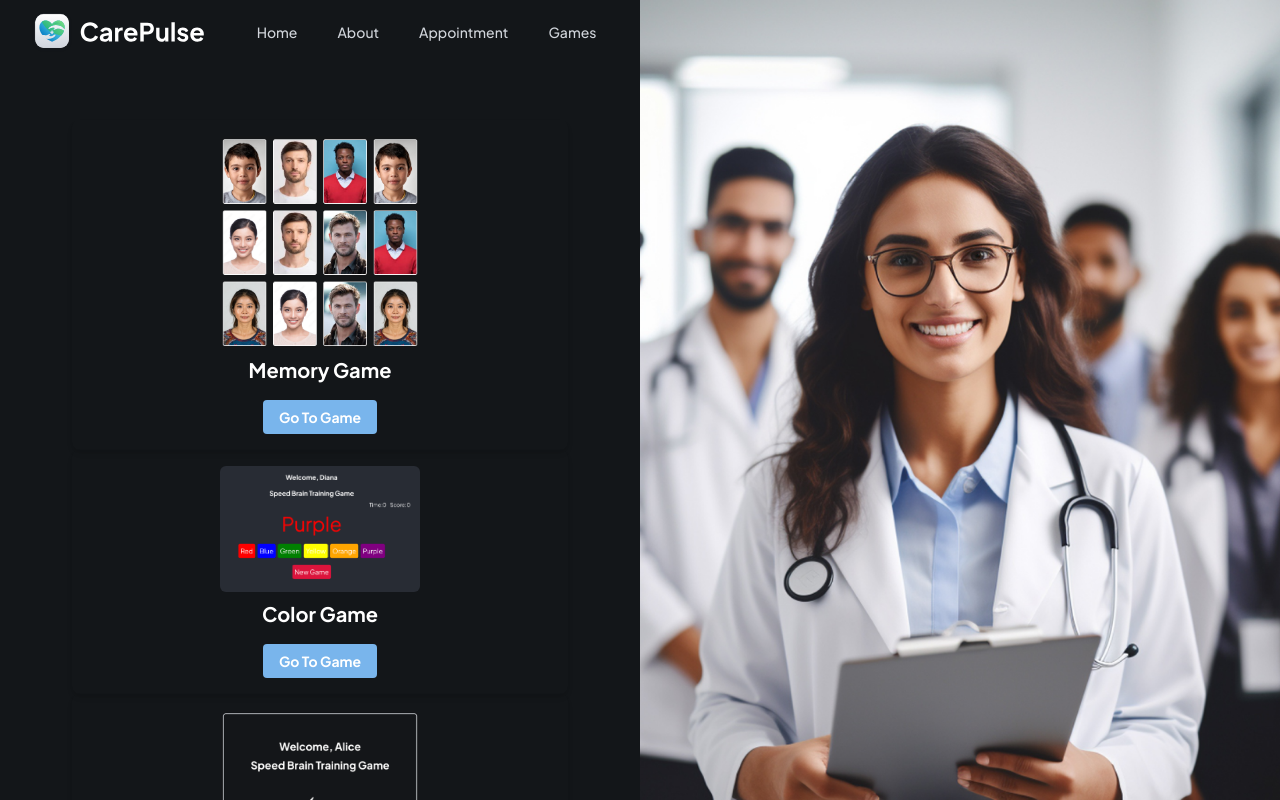
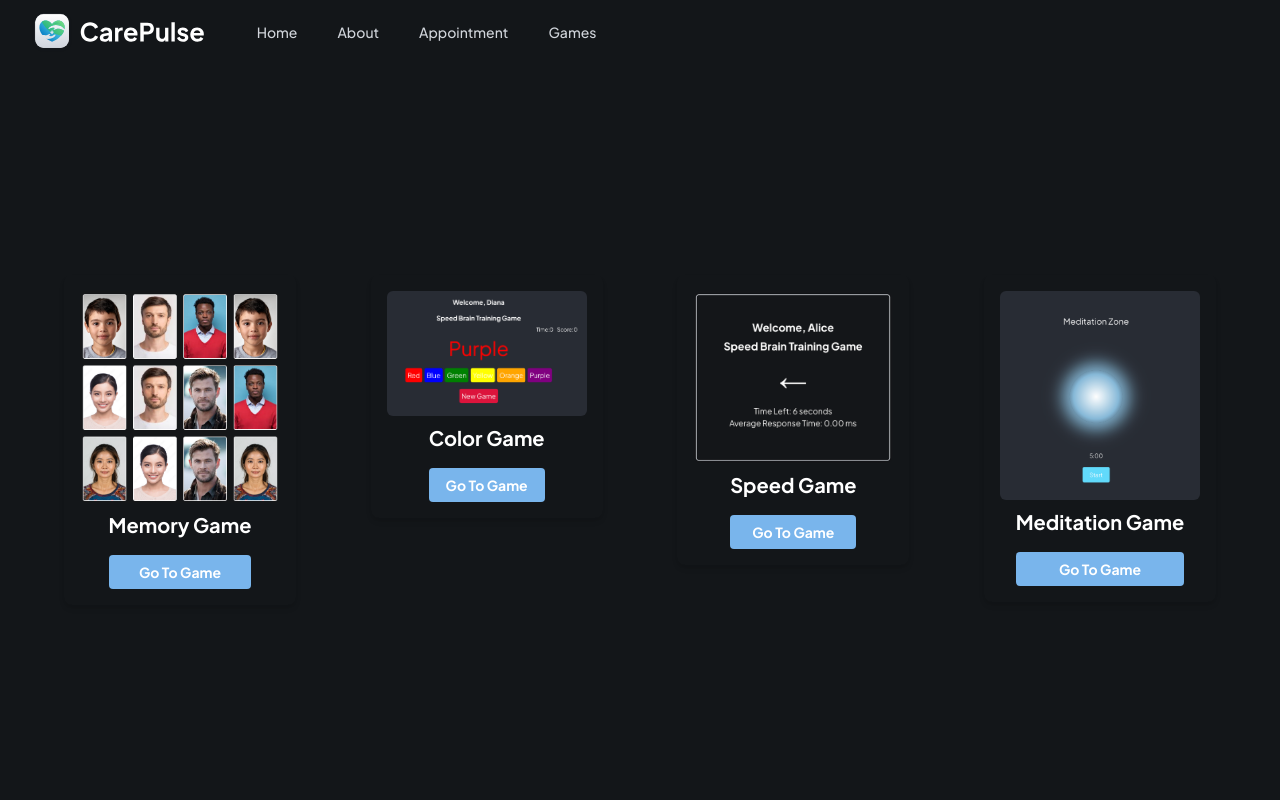
Before and after one commit to ig-sachin/healthpulse, a Next.js app: page / in a window 1280 px wide. Shown: the top 800 px of the page. Built offline with nearby package versions, Linux system fonts and the light colour scheme.

Commit message:
Meditation Added

```diff
--- a/app/about/page.tsx
+++ b/app/about/page.tsx
@@ -4,15 +4,14 @@ import Navbar from '@/components/Navbar';
 import React, { useState } from 'react';
 import Image from "next/image";
 import FAQ from '@/components/FAQ';
-import BlogSlider from '@/components/BlogSlider';
 
 const Page = () => {
     const teamMembers = [
         { name: 'Sachin Vishwakarma', role: 'Lead Developer', photo: '/assets/images/sachin.jpeg' },
         { name: 'Rucha Vaikar', role: 'Backend Dev', photo: '/assets/images/rucha.png' },
         { name: 'Anjali Dofe', role: 'Frontend Dev', photo: '/assets/images/anjali.png' },
-        { name: 'Sakshi Kumari', role: 'Support', photo: '/assets/images/sakshi.png' },
-        { name: 'Manansh Arora', role: 'Lead Developer', photo: '/assets/images/manansh.png' },
+        { name: 'Sakshi Kumari', role: 'Frontend Dev', photo: '/assets/images/sakshi.png' },
+        { name: 'Manansh Arora', role: 'Co-Developer', photo: '/assets/images/manansh.png' },
         { name: 'Vidisha Pandey', role: 'Backend Dev', photo: '/assets/images/vidisha.png' },
         { name: 'Prajjwal Singh', role: 'Game Developer', photo: '/assets/images/prajjwal.png' },
     ];
--- a/app/page.tsx
+++ b/app/page.tsx
@@ -14,20 +14,25 @@ const Home = ({ searchParams }: SearchParamProps) => {
       {isAdmin && <PasskeyModal />}
       <section className="remove-scrollbar container my-auto">
         <Navbar />
-        <div className="sub-container max-w-[496px]">
-          <div className="text-14-regular mt-20 flex flex-col justify-between">
+        <div className="sub-container w-full">
+          <div className="flex flex-wrap text-14-regular mt-20 flex flex-col justify-between" style={{flexDirection: 'row'}}>
+            <div className="max-w-80">
               <Box
                 imageUrl="/assets/images/memory.png"
                 altText=""
                 description="Memory Game"
                 linkTo="memory-game"
               />
+            </div>
+            <div className="max-w-lg">
               <Box
                 imageUrl="/assets/images/colorgame.png"
                 altText=""
                 description="Color Game"
                 linkTo="color-game"
               />
+            </div>
+            <div className="max-w-90">
               <Box
                 imageUrl="/assets/images/speedgame.png"
                 altText=""
@@ -35,16 +40,25 @@ const Home = ({ searchParams }: SearchParamProps) => {
                 linkTo="speed-game"
               />
             </div>
+            <div className="max-w-80">
+              <Box
+                imageUrl="/assets/images/meditation.png"
+                altText=""
+                description="Meditation Game"
+                linkTo="meditation-game"
+              />
+            </div>
+          </div>
         </div>
       </section>
 
-      <Image
+      {/* <Image
         src="/assets/images/onboarding-img.png"
         height={1000}
         width={1000}
         alt="patient"
         className="side-img max-w-[50%]"
-      />
+      /> */}
     </div>
   );
 };
--- a/components/Box.tsx
+++ b/components/Box.tsx
@@ -25,10 +25,13 @@ const Box: React.FC<BoxProps> = ({ imageUrl, altText, description, linkTo }) =>
         height={150}
         className="rounded-md"
       />
-      <p className="mt-2 text-center text-white font-bold text-xl">{description}</p>
-      <button onClick={() => router.push(linkTo)} className="mt-4 bg-blue-500 hover:bg-blue-700 text-white font-bold py-2 px-4 rounded">
-        Go To Game
-      </button>
+
+      <div className='flex flex-col justify-between'>
+        <p className="mt-2 text-center text-white font-bold text-xl">{description}</p>
+        <button onClick={() => router.push(linkTo)} className="mt-4 bg-blue-500 hover:bg-blue-700 text-white font-bold py-2 px-4 rounded">
+          Go To Game
+        </button>
+      </div>
     </div>
 
   );
--- a/components/SpeedGame.tsx
+++ b/components/SpeedGame.tsx
@@ -235,12 +235,8 @@ const SpeedGame = () => {
                         </button>
                     </>
                 )}
-<<<<<<< HEAD
-            </div>
+            </div>)}
             <audio ref={audioRef} src="/nature-171968.mp3" loop />
-=======
-            </div>)}
->>>>>>> 98a8dea45d46922d8d2d7e4acfe19de9d26d5720
         </div>
     );
 };
```
Also changed, not shown: public/assets/images/meditation.png (added), 1 other file (tests, documents, lock files or other folders). Lines whose indentation alone changed are shown as unchanged.
